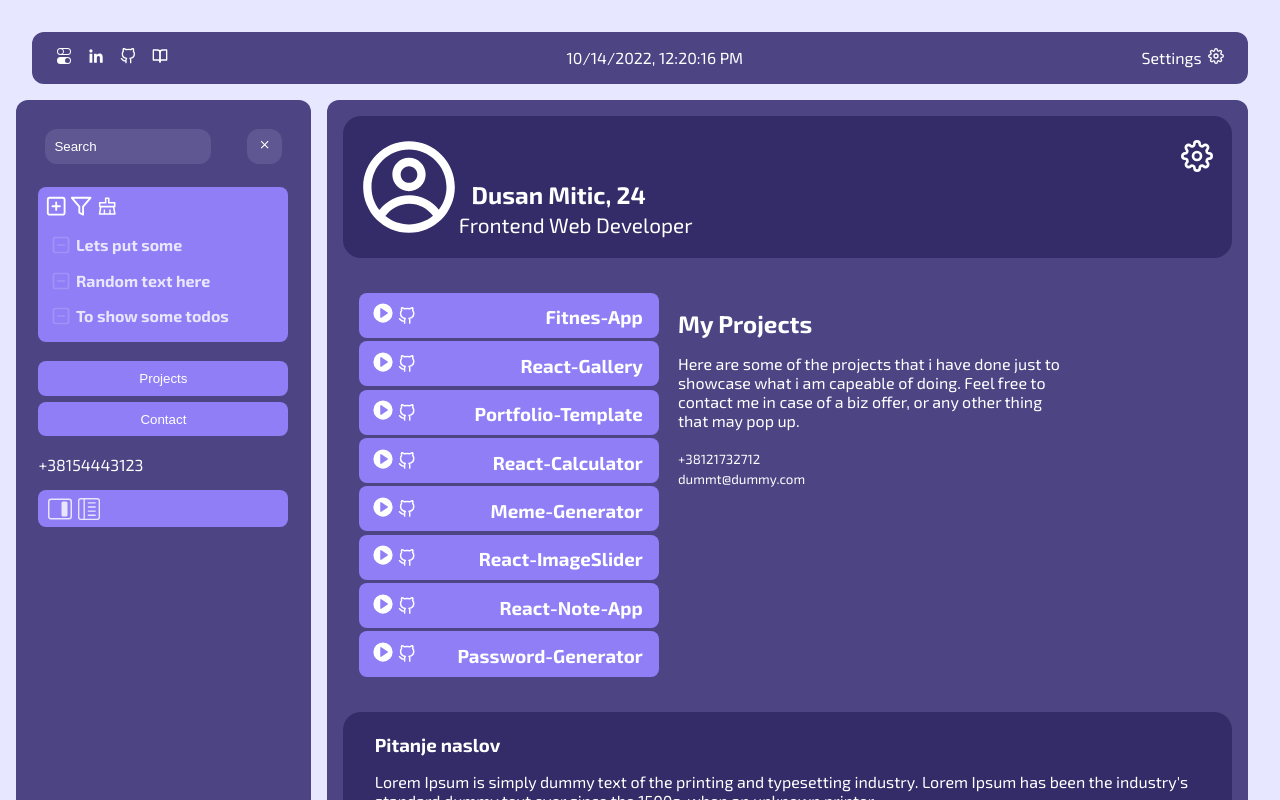
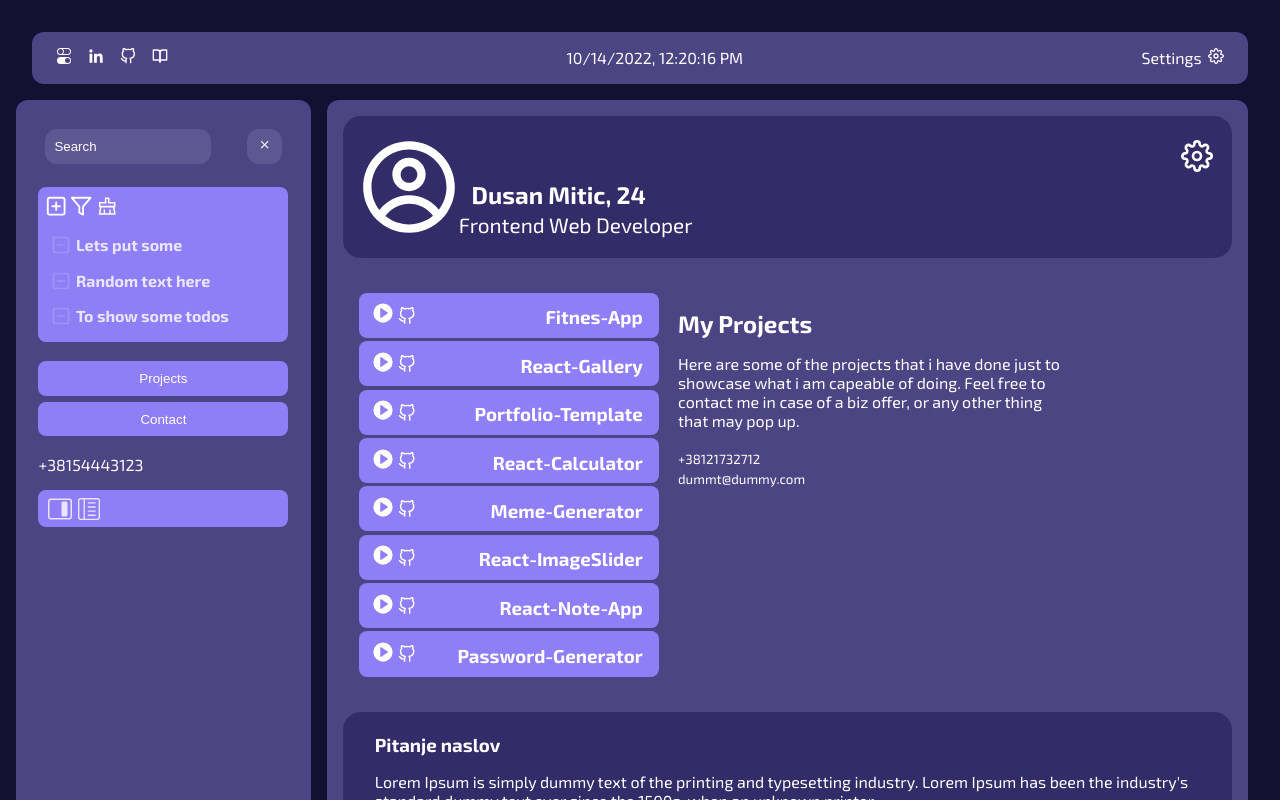
Before and after one commit to erazmozen/hub, a React (Create React App) app: page / in a window 1280 px wide. Shown: the top 800 px of the page. Built offline with nearby package versions, Linux system fonts and the light colour scheme.

Commit message:
Update main.css

```diff
--- a/src/main.css
+++ b/src/main.css
@@ -1,7 +1,7 @@
 @import "./colorpalette.css";
 
 body {
-  background-color: #e7e8ff;
+  background-color: var(--primary-dark);
 }
 
 /* ------ Common Classes */
```
